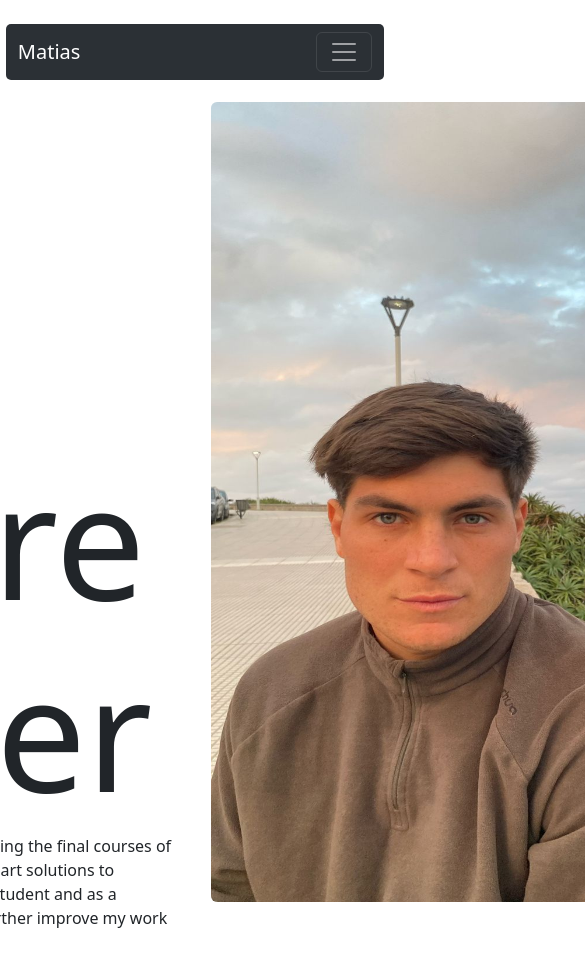
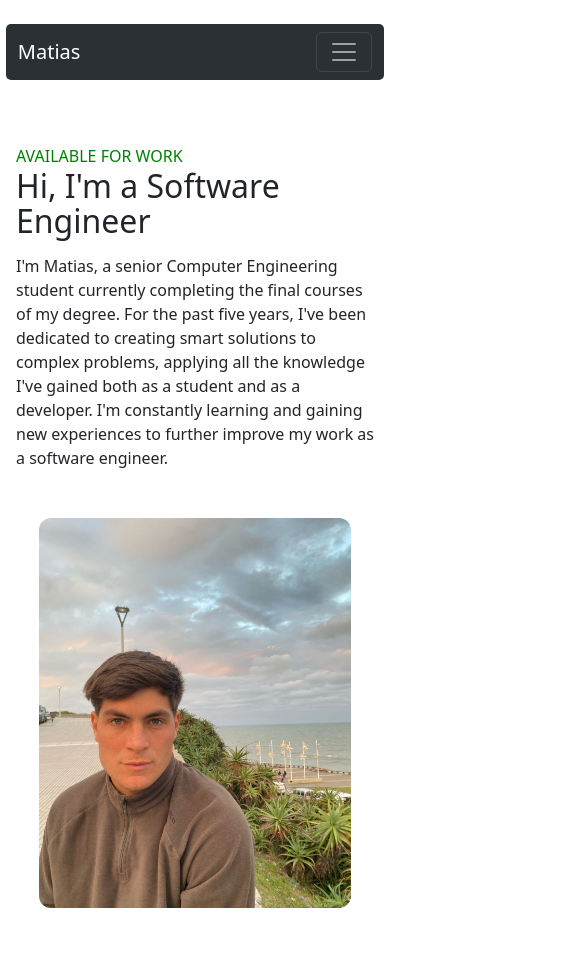
Before and after one commit to MatiasRevetria/revolio, a React (Vite) app: page / in a window 390 px wide. Shown: the top 966 px of the page, 585 px wide, since content can reach past the window. Built offline with nearby package versions, Linux system fonts and the light colour scheme.

Commit message:
new branch for mision component

```diff
--- a/src/components/Hero.jsx
+++ b/src/components/Hero.jsx
@@ -8,12 +8,12 @@ const Hero = () => {
         <div className="main-container">
 
             <div id="hero-container">
-                <div>
+                <div id="box1">
                     <div style={{color:'green'}}>AVAILABLE FOR WORK</div>
                     <div><h1 className="text-1">Hi, I'm a Software Engineer</h1></div>
                     <div className="text-container"><p>I'm Matias, a senior Computer Engineering student currently completing the final courses of my degree. For the past five years, I've been dedicated to creating smart solutions to complex problems, applying all the knowledge I've gained both as a student and as a developer. I'm constantly learning and gaining new experiences to further improve my work as a software engineer.</p></div>
                 </div>
-                <div>
+                <div id="box2">
                     <img src={yo} alt="yo"/>
                 </div>
             </div>
--- a/src/styles/HeroStyles.css
+++ b/src/styles/HeroStyles.css
@@ -1,22 +1,44 @@
+/* Contenedor del héroe */
 #hero-container{
-    display: flex;
-    justify-content: center;
-    align-items: center;
-    gap: 8%;
-    height: 100vh;
+  display: flex;
+  align-items: center;
+  justify-content: center;
+  gap: 3rem;
+  min-height: 100vh;          /* ocupa la pantalla */
+  max-width: 1200px;          /* no más de esto en desktop */
+  margin: 0 auto;
+  padding: 4rem 1rem;
 }
 
+/* Título: responsive con clamp */
 .text-1{
-    font-size: 10rem;
-    width: 600px;
+  font-size: clamp(2rem, 6vw, 4rem);  /* 2rem–4rem según viewport */
+  line-height: 1.1;
+  margin: 0 0 1rem;
 }
 
+/* Texto: limitar ancho para mejor lectura */
 .text-container{
-    width: 700px;
+  max-width: 60ch;
 }
 
-img{
-    width: 700px;
-    height: 800px;
-    border-radius: 6px;
+/* ¡No uses img global! Solo la del héroe */
+#hero-container img{
+  width: min(38vw, 520px);    /* usa porcentaje o límite */
+  height: auto;               /* mantiene proporción */
+  aspect-ratio: 4 / 5;        /* opcional: mantiene formato */
+  object-fit: cover;
+  border-radius: 12px;
 }
+
+/* Responsive: en tablet/móvil apilar y centrar */
+@media (max-width: 992px){
+  #hero-container{
+    flex-direction: column;
+    justify-content: center;
+    gap: 2rem;
+  }
+  #hero-container img{
+    width: min(80vw, 420px);
+  }
+}
--- /dev/null
+++ b/src/styles/Mision.css
@@ -0,0 +1,5 @@
+.mision-container{
+    display: flex;
+    flex-direction: column;
+    justify-content: center;
+}
```
Also changed, not shown: src/components/Mision.jsx (+11 -2 lines).
